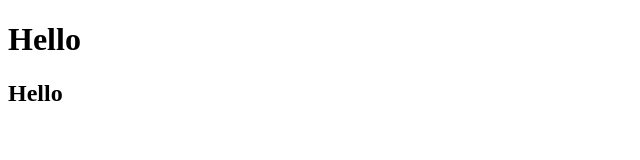
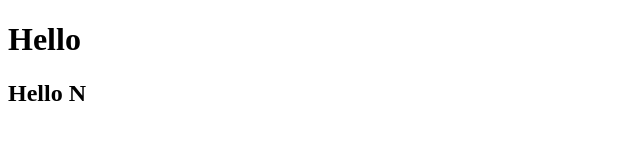
Before and after one commit to hoansn00/demo-git, a plain HTML site: page about.html in a window 1280 px wide. Shown: the full height of the page, 0-640 px from the left. Drawn offline with Linux system fonts and the light colour scheme.

Commit message:
Update about.html

```diff
--- a/about.html
+++ b/about.html
@@ -10,7 +10,7 @@
 
 <body>
     <h1>Hello</h1>
-    <h2>Hello</h2>
+    <h2>Hello N</h2>
 </body>
 
 </html>
```
